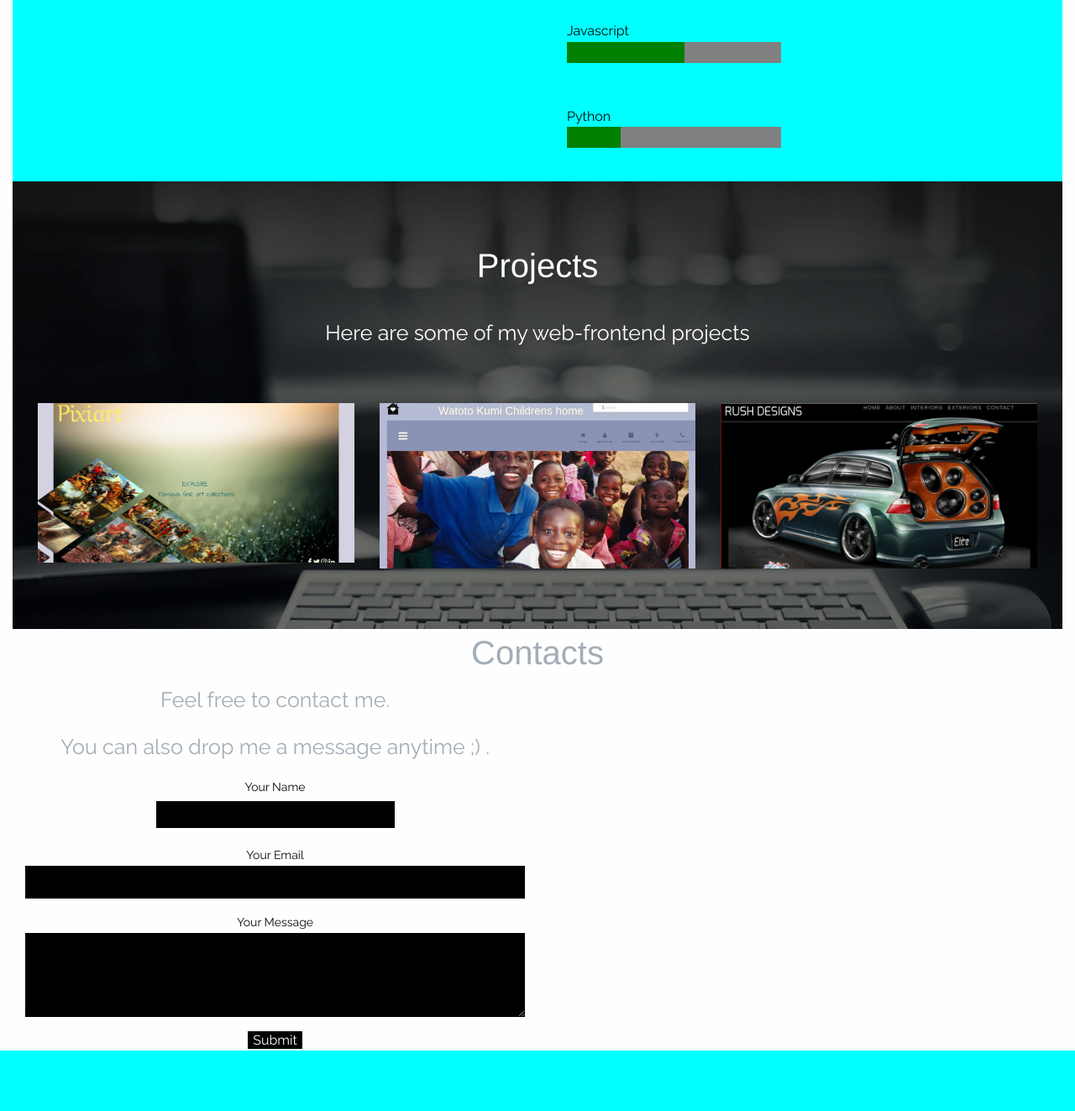
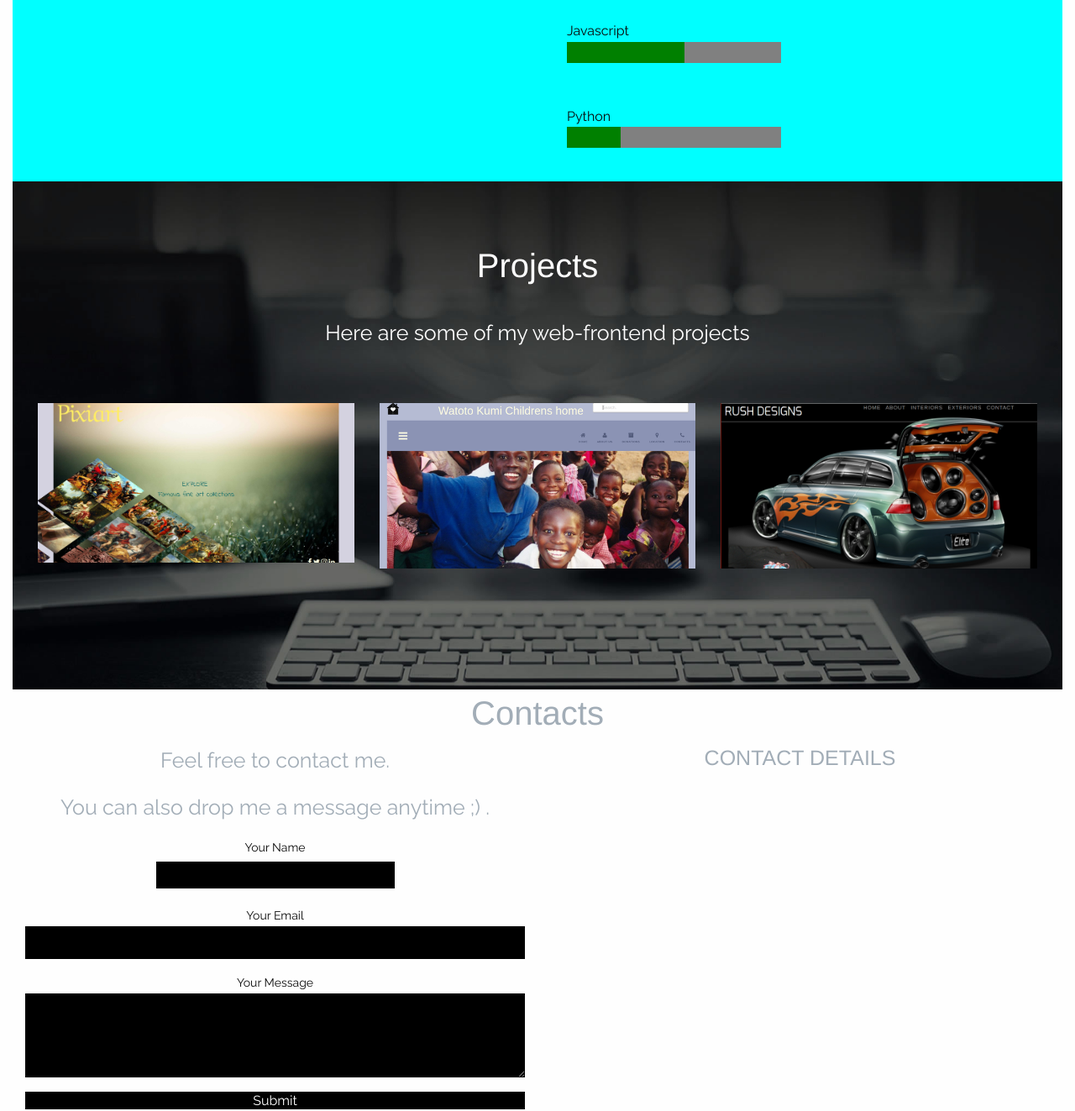
Before and after one commit to AndrewKahora/Andrew_website, a PHP site: page / in a window 1280 px wide. Shown: the part 1222-2545 px from the top of the page at 84% size. Before the commit the page ends 2473 px from the top, so only its background shows below. Run offline with PHP 8.4, Linux system fonts and the light colour scheme.

Commit message:
form finalizing

```diff
--- a/css/app.css
+++ b/css/app.css
@@ -254,3 +254,6 @@ li a{
 #form label{
 	width: 100%;
 }
+#submit{
+   width: 100%;
+}
--- a/index.html
+++ b/index.html
@@ -155,6 +155,9 @@
                       <br>
                       <br>
                       <br>
+                       <br>
+                    <br>
+                    <br>
               </div>
               </div>
           </div>
@@ -179,7 +182,11 @@
 		</div>
                            </div>
                            <div class="large-6 medium-6 columns">
-
+                               <h4>CONTACT DETAILS</h4>
+                               <p class="textin"></p>
+                               <p class="textin"></p>
+                               <p class="textin"></p>
+                               <p class="textin"></p>
                            </div>
                                </div>
 
```
